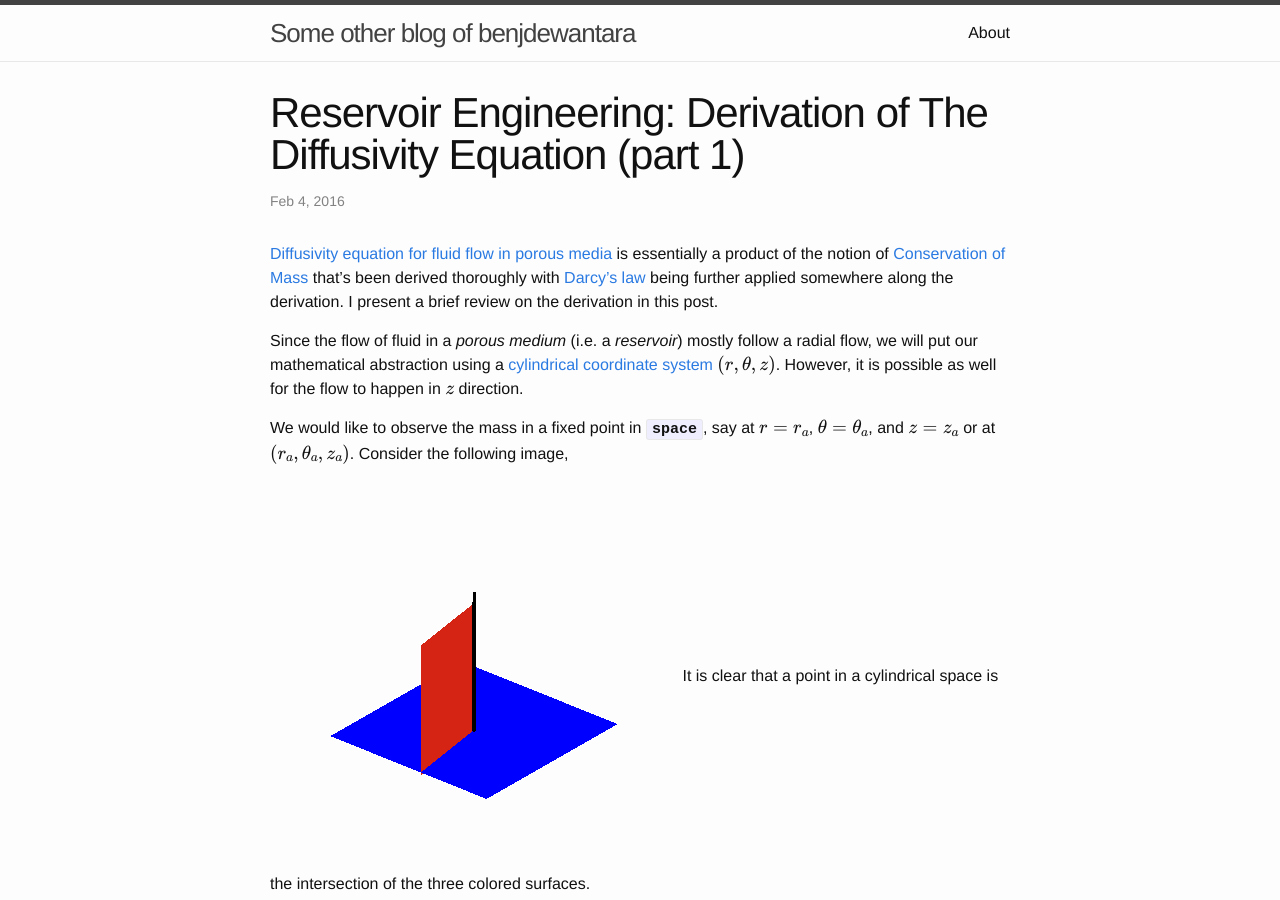
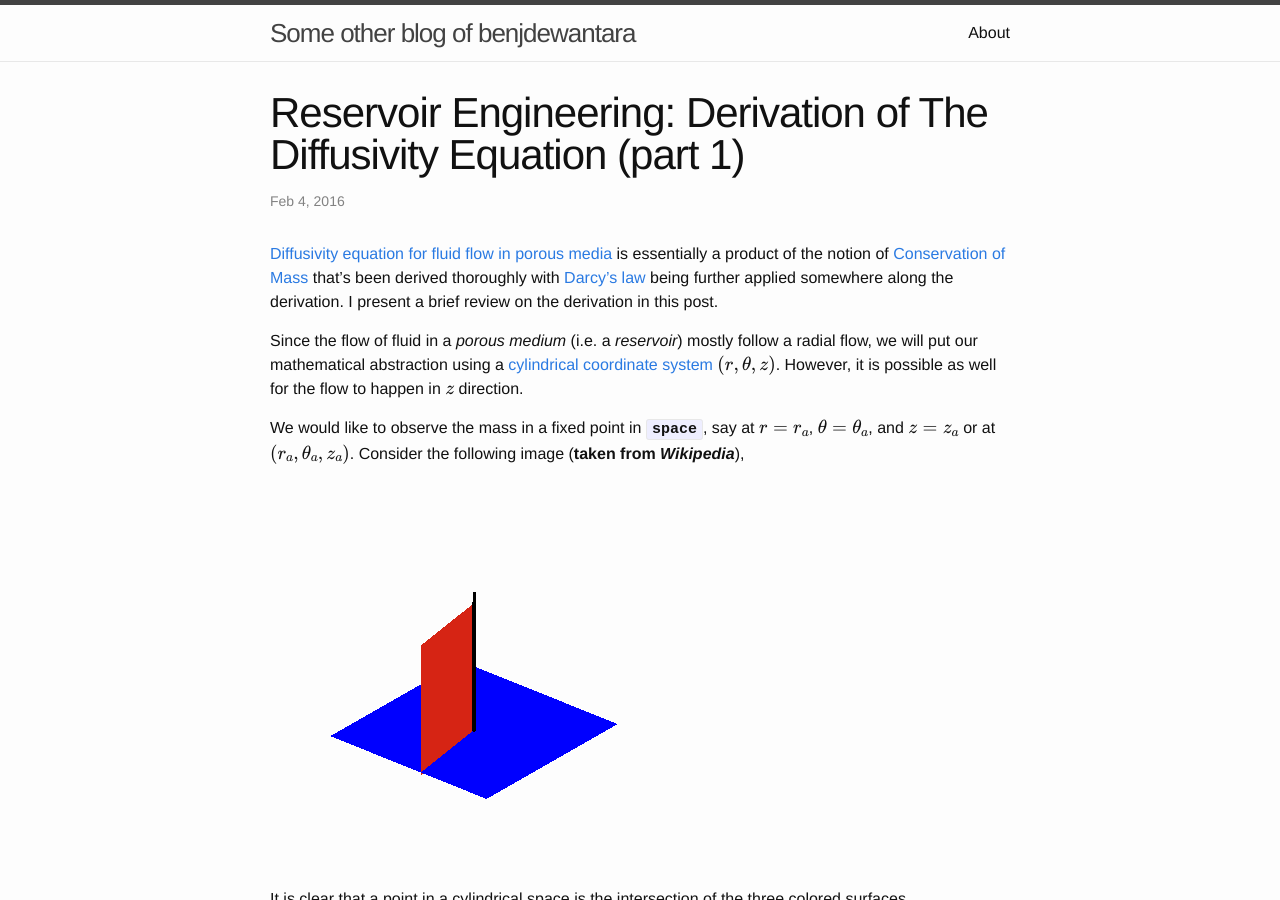
Before and after one commit to benjdewantara/benjdewantara.github.io, a Jekyll site: the page built from _posts/2016-02-04-review-res-eng-derivation-of-diffusivity-equation.md, in a window 1280 px wide and 900 px high. Built offline with Jekyll 4.4.1, drawn with Linux system fonts in a browser that asks for light colours; formulas are drawn with MathJax 3; comment, search, counter and statistics services are not loaded.

Commit message:
Add a new post

```diff
--- a/_posts/2016-02-04-review-res-eng-derivation-of-diffusivity-equation.md
+++ b/_posts/2016-02-04-review-res-eng-derivation-of-diffusivity-equation.md
@@ -11,9 +11,10 @@ disqus_identifier: 5012a7ae-cb0d-11e5-8a5a-080027047769
 
 Since the flow of fluid in a *porous medium* (i.e. a *reservoir*) mostly follow a radial flow, we will put our mathematical abstraction using a [cylindrical coordinate system](cylindrical-coord) $$ (r, \theta, z) $$. However, it is possible as well for the flow to happen in $$ z $$ direction.
 
-We would like to observe the mass in a fixed point in **`space`**, say at $$ r=r_a $$, $$ \theta=\theta_a$$, and $$ z=z_a $$ or at $$ (r_a, \theta_a, z_a) $$. Consider the following image,
+We would like to observe the mass in a fixed point in **`space`**, say at $$ r=r_a $$, $$ \theta=\theta_a$$, and $$ z=z_a $$ or at $$ (r_a, \theta_a, z_a) $$. Consider the following image (**taken from *Wikipedia***),
 
 ![Cylindrical coordinate surfaces][img-cylindrical-coord]
+
 It is clear that a point in a cylindrical space is the intersection of the three colored surfaces.
 
 Now, consider its [control volume](control-volume) whose volume is $$ V_b = r_a \Delta{r_a} \Delta{\theta_a} \Delta{z_a} $$. This control volume contains the point $$ (r_a, \theta_a, z_a) $$ (i.e. $$ r_{a} $$ lies between $$ r_{a} - \frac{\Delta{r_a}}{2} $$ and $$ r_{a} + \frac{\Delta{r_a}}{2} $$, and the same also applies to both $$ \theta_a $$ and $$ z_a $$).
```
